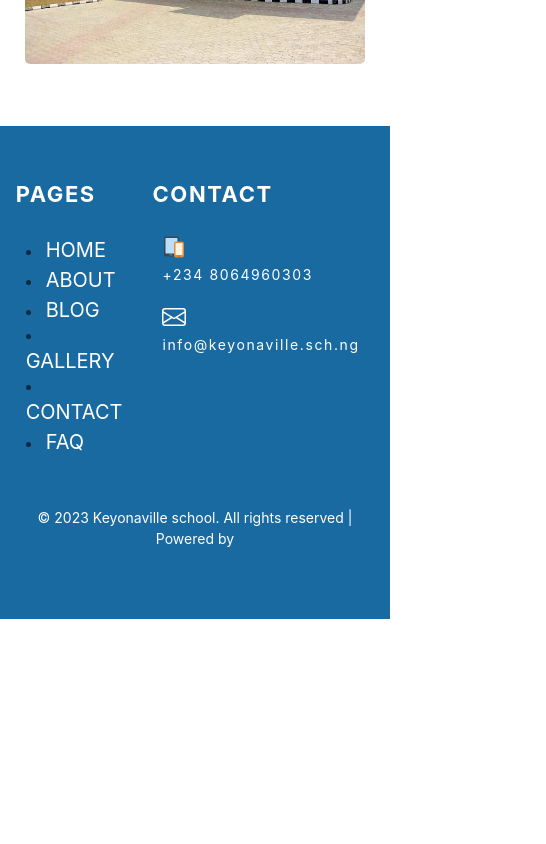
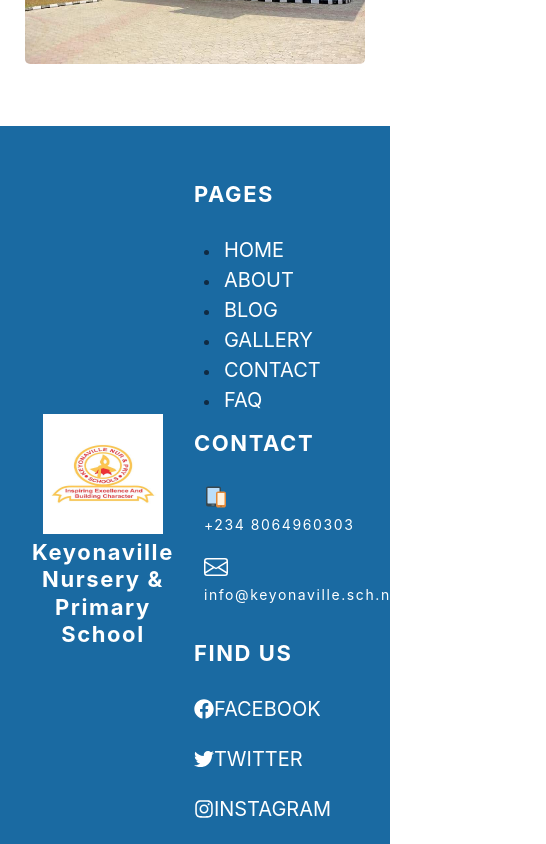
Before and after one commit to domchu/keyonaville, a Next.js app: page / in a window 390 px wide. Shown: the part 6860-7704 px from the top of the page, 546 px wide, since content can reach past the window. Before the commit the page ends 7479 px from the top, so only its background shows below. Built offline with nearby package versions, Linux system fonts and the light colour scheme.

Commit message:
chores: styles the mobile screen

```diff
--- a/Components/Footer/Footer.js
+++ b/Components/Footer/Footer.js
@@ -10,7 +10,7 @@ function Footer() {
   return (
     <>
       <Box className="footer">
-        <Flex justifyContent="center">
+        <Flex>
           <Flex
             className="footer-writeup"
             justifyContent="center"
--- a/styles/globals.css
+++ b/styles/globals.css
@@ -266,7 +266,7 @@ nav {
     padding: 10px 20px;
   }
   .footer .footer {
-    flex-direction: column;
+    flex-direction: column !important;
   }
 }
 .footer-writeup {
@@ -312,6 +312,14 @@ nav {
   }
   .footer h2 {
     padding: 5px 10px;
+  }
+}
+@media screen and (max-width: 500px) {
+  .footer-links {
+    flex-direction: column;
+  }
+  .footer {
+    flex-direction: column;
   }
 }
 .contact {
```
Also changed, not shown: styles/globals.scss (+9 -1 lines), 1 other file (tests, documents, lock files or other folders).
